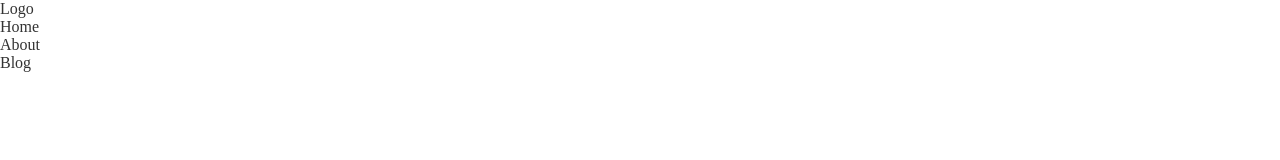
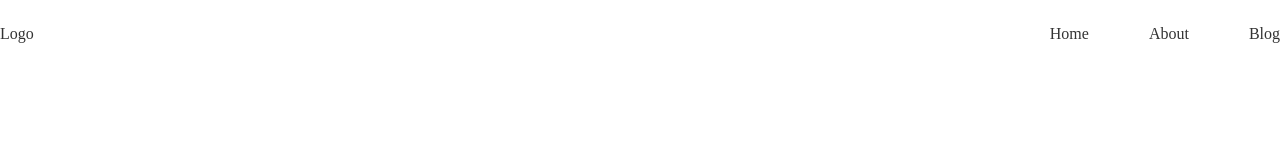
Before and after one commit to Tilav777/lesson-1, a plain HTML site: page index.html in a window 1280 px wide. Drawn offline with Linux system fonts and the light colour scheme.

Commit message:
o'zgartirish kiritildi

```diff
--- a/index.html
+++ b/index.html
@@ -12,6 +12,7 @@
 <body>
     <header>
         <div class="container">
+            <div class="wrapper">
                 <div>
                 <a href="#">Logo</a>
                 </div>
@@ -23,6 +24,7 @@
                     </ul>
                 </nav>
             </div>
+        </div>
     </header>
 </body>
 </html>
--- a/main.css
+++ b/main.css
@@ -10,8 +10,26 @@ li {
 a {
     text-decoration: none;
     color: #333;
+    transition: all 0.3s;
+}
+a:hover {
+    color: #ccc;
+
 }
 .container {
     width: 1280px;
     margin: auto;
 }
+.wrapper {
+    display: flex;
+    text-align: center;
+    justify-content: space-between;
+}
+ul {
+    display: flex;
+    justify-content: space-between;
+    gap: 60px;
+}
+header {
+    padding: 25px 0;
+}
```
Lines whose indentation alone changed are shown as unchanged.
